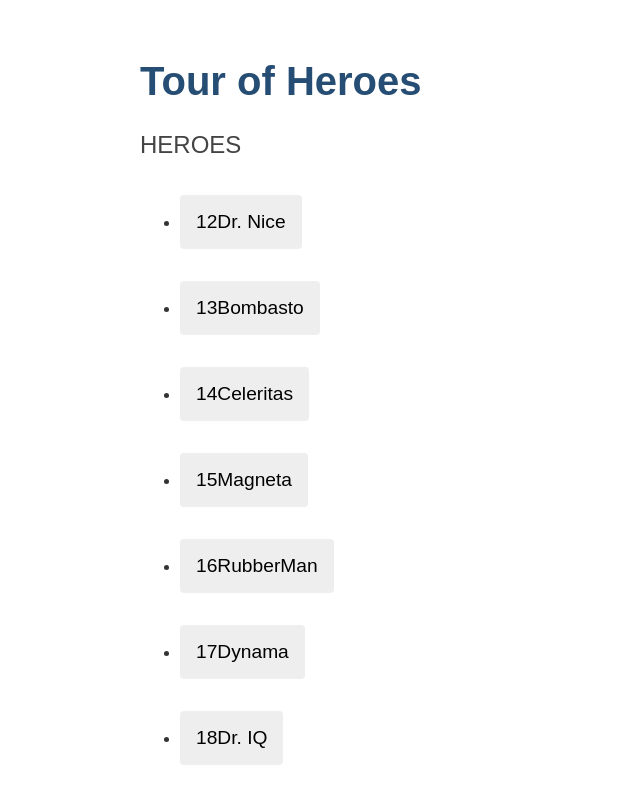
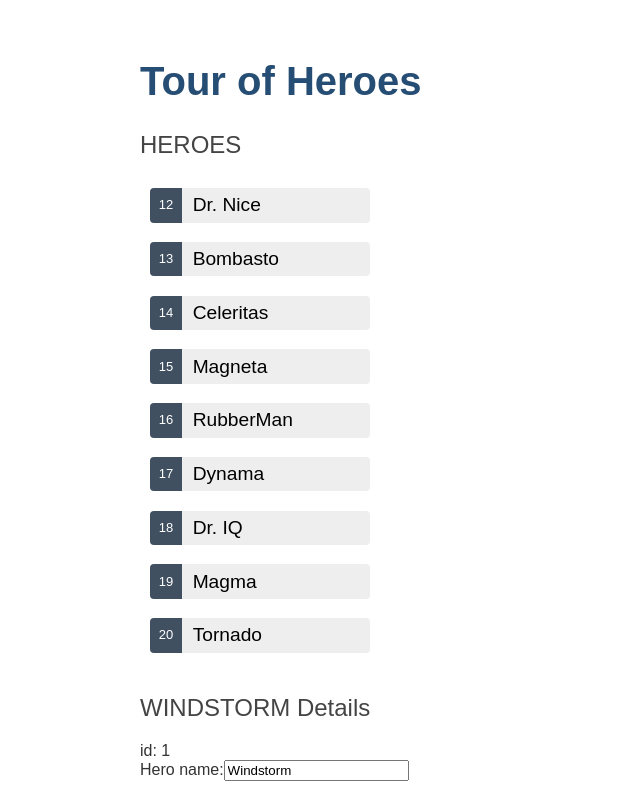
Before and after one commit to dennismacc/angular-tour-of-heroes, an Angular app: page / in a window 1280 px wide. Shown: the top 797 px of the page, without its empty margins (0-640 px from the left). Built offline with nearby package versions, Linux system fonts and the light colour scheme.

Commit message:
add styling to page

```diff
--- a/src/app/heroes/heroes.component.css
+++ b/src/app/heroes/heroes.component.css
@@ -0,0 +1,66 @@
+/* HeroesComponent's private CSS styles */
+.heroes {
+  margin: 0 0 2em 0;
+  list-style-type: none;
+  padding: 0;
+  width: 15em;
+}
+
+.heroes li {
+  display: flex;
+}
+
+.heroes button {
+  flex: 1;
+  cursor: pointer;
+  position: relative;
+  left: 0;
+  background-color: #EEE;
+  margin: .5em;
+  padding: 0;
+  border-radius: 4px;
+  display: flex;
+  align-items: stretch;
+  height: 1.8em;
+}
+
+.heroes button:hover {
+  color: #2c3a41;
+  background-color: #e6e6e6;
+  left: .1em;
+}
+
+.heroes button:active {
+  background-color: #525252;
+  color: #fafafa;
+}
+
+.heroes button.selected {
+  background-color: black;
+  color: white;
+}
+
+.heroes button.selected:hover {
+  background-color: #505050;
+  color: white;
+}
+
+.heroes button.selected:active {
+  background-color: black;
+  color: white;
+}
+
+.heroes .badge {
+  display: inline-block;
+  font-size: small;
+  color: white;
+  padding: 0.8em 0.7em 0 0.7em;
+  background-color: #405061;
+  line-height: 1em;
+  margin-right: .8em;
+  border-radius: 4px 0 0 4px;
+}
+
+.heroes .name {
+  align-self: center;
+}
```
